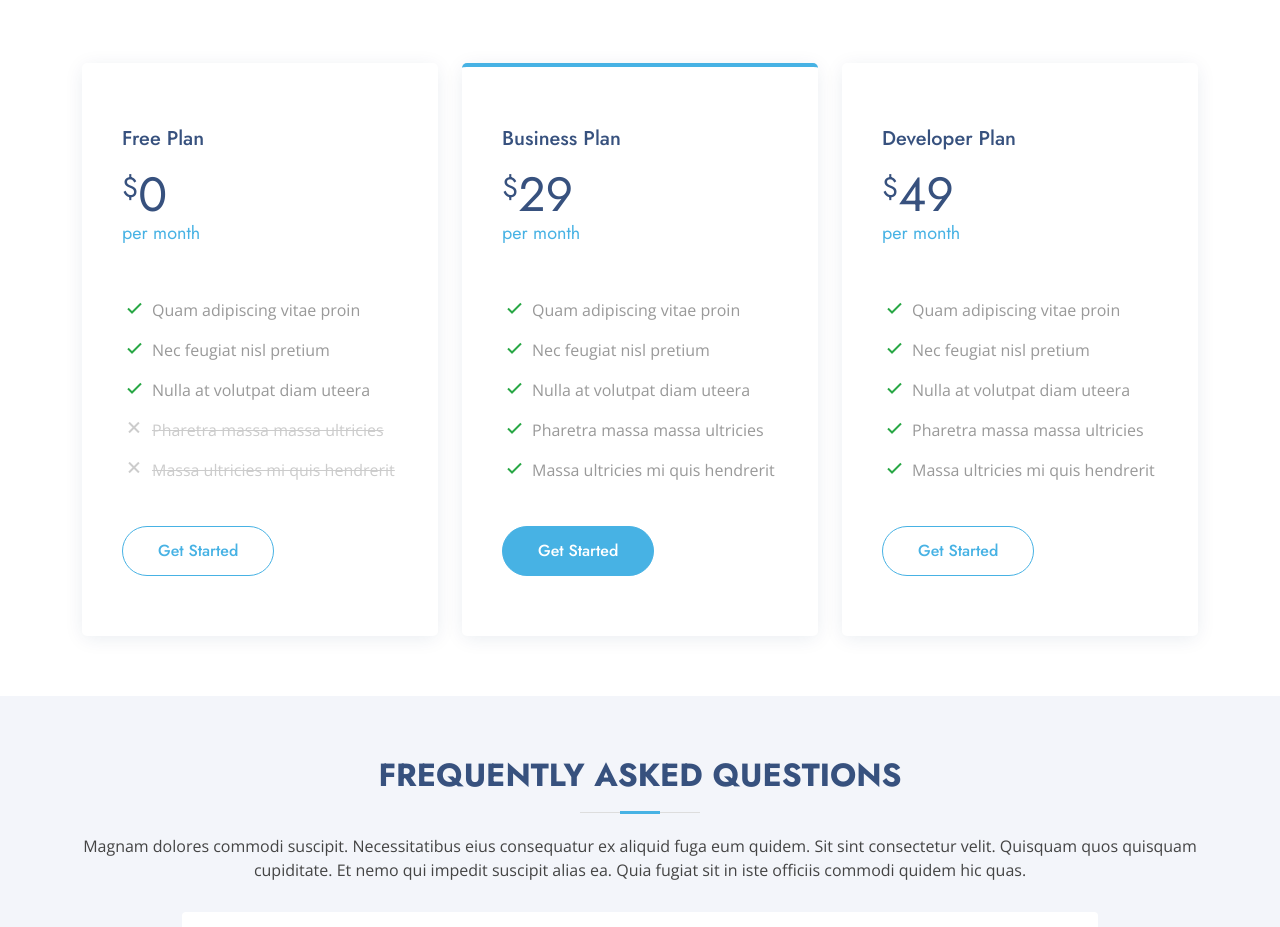
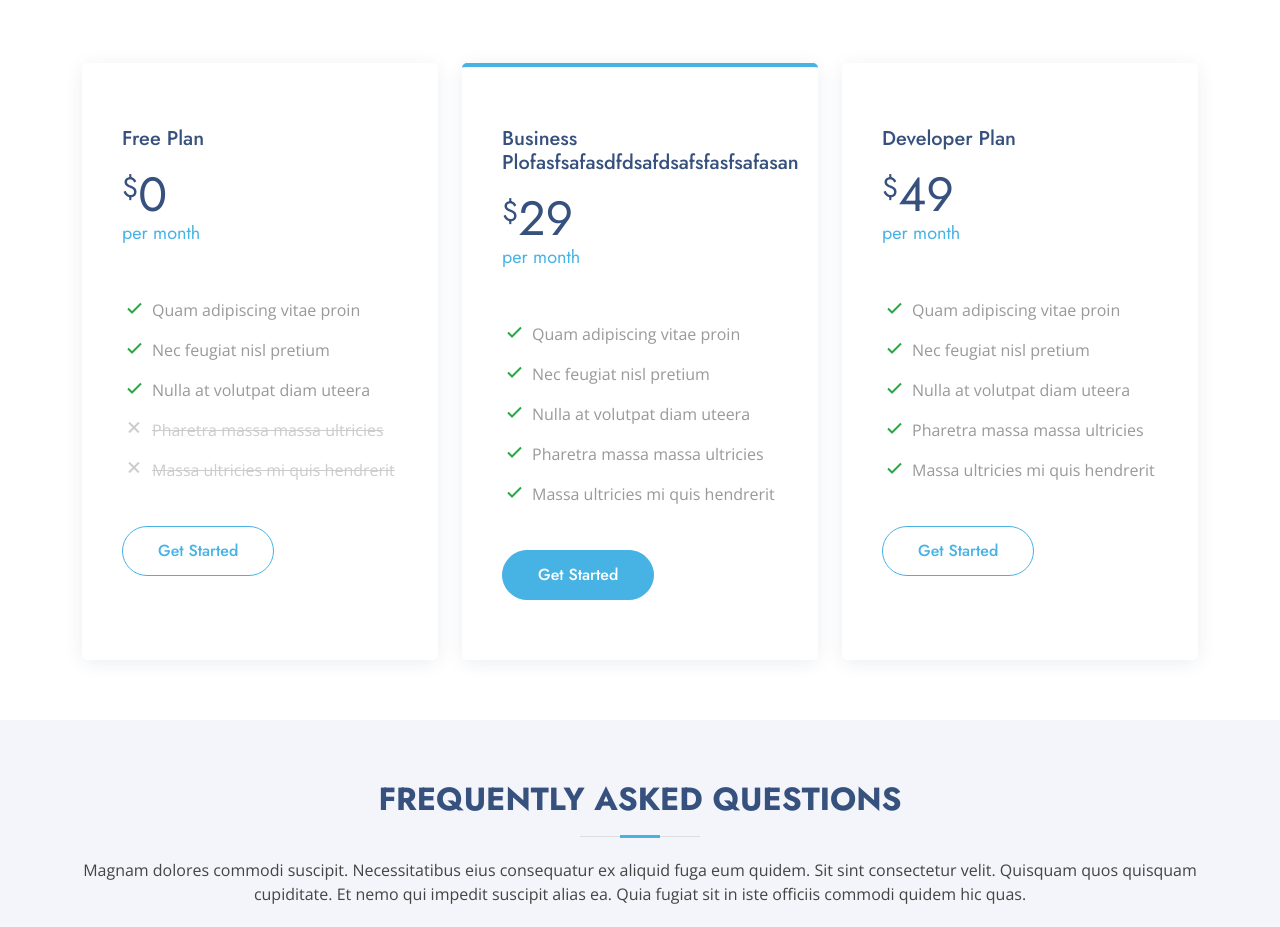
Before and after one commit to eunsujung/docker-hub, a plain HTML site: page index.html in a window 1280 px wide. Shown: the part 5680-6607 px from the top of the page. Drawn offline with nearby package versions, Linux system fonts and the light colour scheme.

Commit message:
text chage

```diff
--- a/index.html
+++ b/index.html
@@ -567,7 +567,8 @@
 
           <div class="col-lg-4 mt-4 mt-lg-0" data-aos="fade-up" data-aos-delay="200">
             <div class="box featured">
-              <h3>Business Plan</h3>
+              <h3>Business Plofasfsafasdfdsafdsafsfasfsafasan</h3>
+
               <h4><sup>$</sup>29<span>per month</span></h4>
               <ul>
                 <li><i class="bx bx-check"></i> Quam adipiscing vitae proin</li>
```
